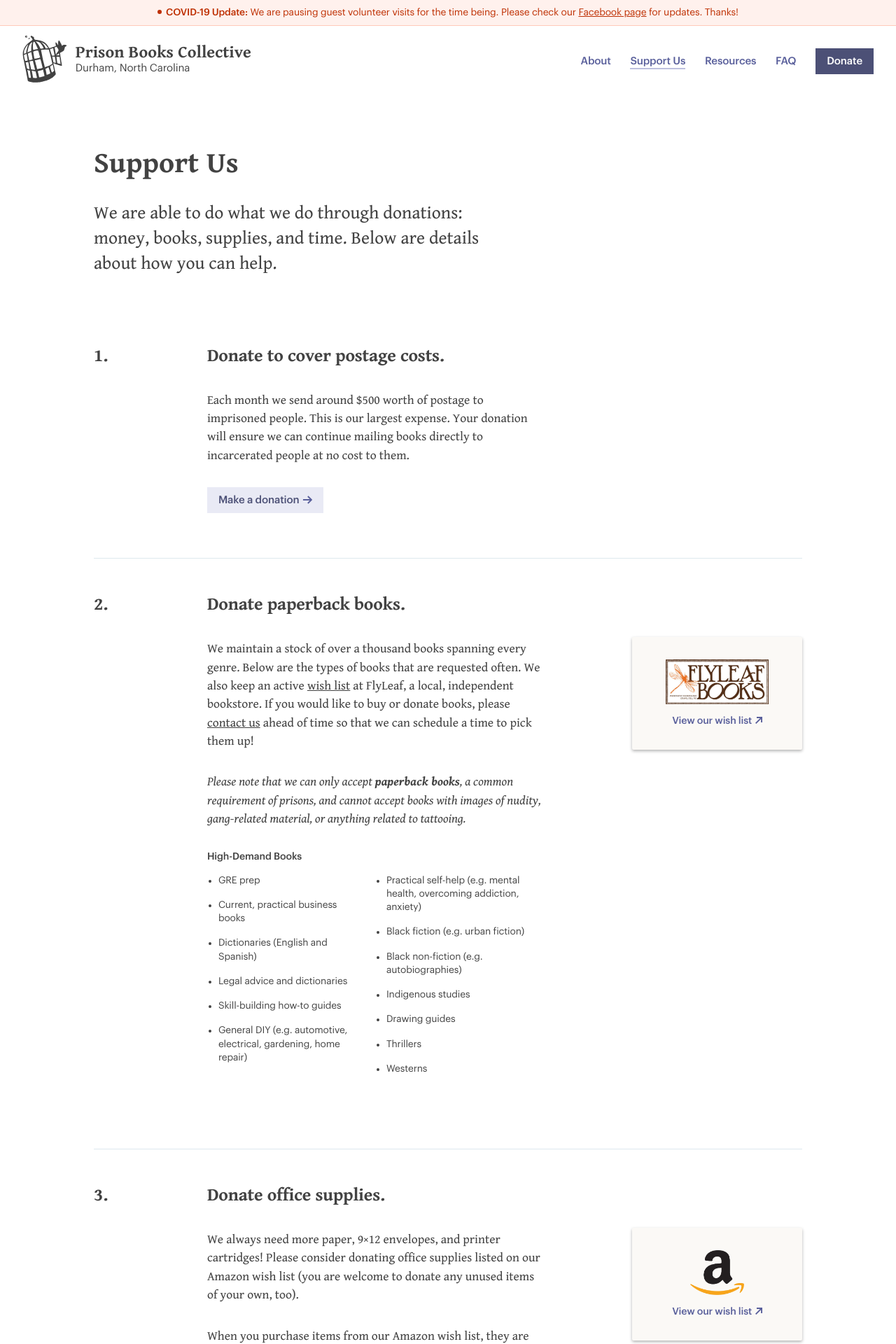
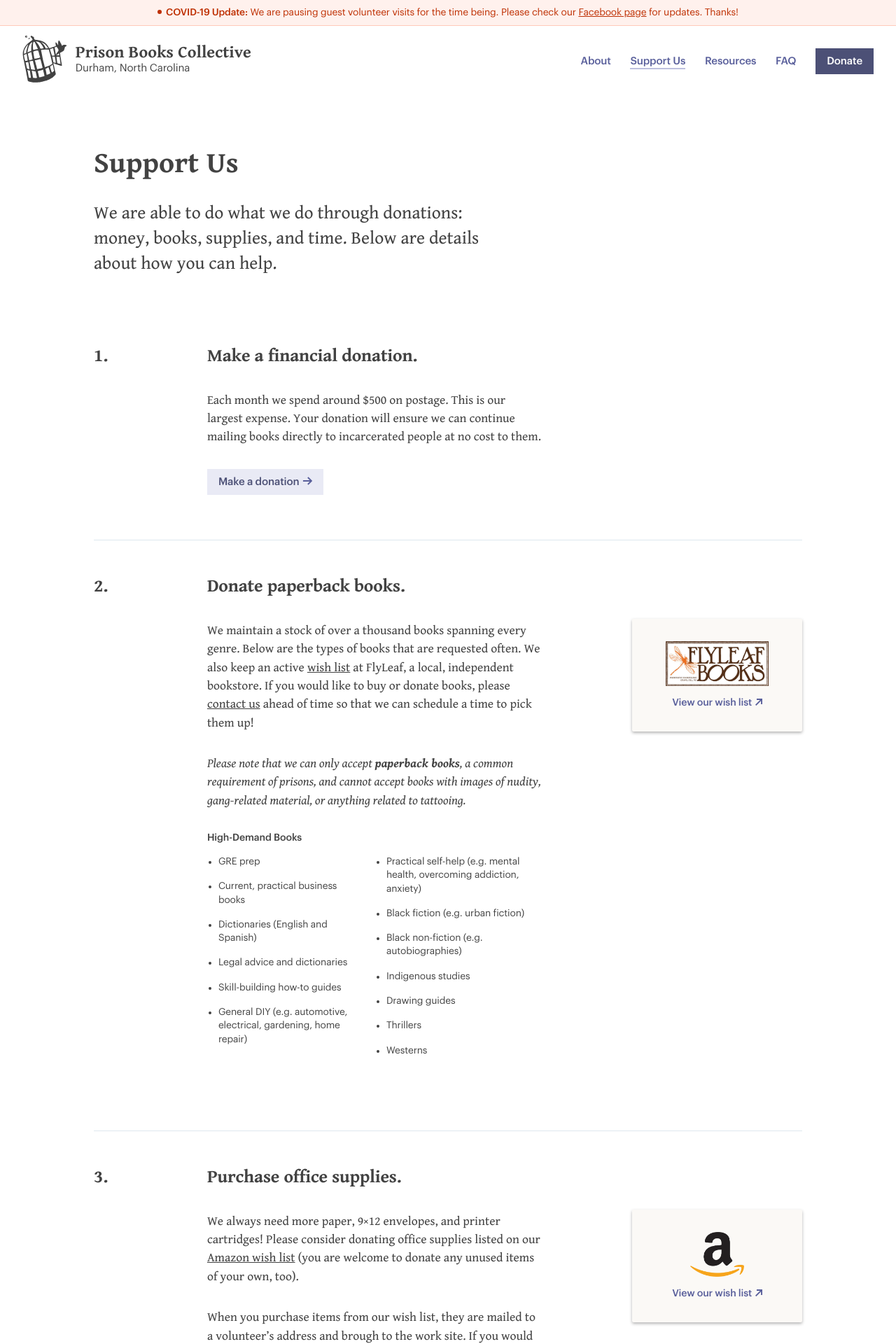
Before and after one commit to prisonbookscollective/prisonbookscollective.github.io, a Jekyll site: the page built from support-us.md, in a window 1280 px wide. Shown: the top 1920 px of the page at 70% size. Built offline with Jekyll 4.4.1, drawn with Linux system fonts in a browser that asks for light colours; some of the changed text lies outside the part shown.

Commit message:
Updates misc. styles

```diff
--- a/_layouts/default.html
+++ b/_layouts/default.html
@@ -15,7 +15,7 @@
           <div class="home-intro ">
             <div class="home-intro-description">
               <p class="intro">We send free books and zines to thousands of incarcerated people in North Carolina and Alabama every year.</p>
-              <p class="intro-secondary">Our mission is to reduce the isolation of imprisonment and provide resources for navigating the mass incarceration system.</p>
+              <p class="intro-secondary">Our mission is to reduce the isolation of imprisonment and provide resources for people enduring the mass incarceration system.</p>
               <a href="/about" class="btn-tertiary">Learn more about PBC</a>
             </div>
             <figure>
--- a/_sass/_pages.scss
+++ b/_sass/_pages.scss
@@ -219,7 +219,7 @@
 		} // .home-intro-description
 
 		figure {
-			margin-top: 2rem;
+			margin-top: 1rem;
 			width: 32%;
 
 			@media all and (max-width: $break-medium) {
@@ -378,7 +378,14 @@
 
 	dt {
 		@include serif-medium-bold;
+		border-top: 1px solid $gray-02;
 		margin: 3rem 0 0.5rem 0;
+		padding-top: 2rem;
+
+		&:first-child {
+			border-top: none;
+			padding-top: 0;
+		}
 	}
 }
 
--- a/support-us.md
+++ b/support-us.md
@@ -10,9 +10,9 @@
 		<p>1.</p>
 	</div>
 	<div class="content">
-		<h2>Donate to cover postage costs.</h2>
-		<p>Each month we send around $500 worth of postage to imprisoned people. This is our largest expense. Your donation will ensure we can continue mailing books directly to incarcerated people at no cost to them.</p>
-		<a href="" class="btn-secondary arrow">Make a donation</a>
+		<h2>Make a financial donation.</h2>
+		<p>Each month we spend around $500 on postage. This is our largest expense. Your donation will ensure we can continue mailing books directly to incarcerated people at no cost to them.</p>
+		<a href="/donate" class="btn-secondary arrow">Make a donation</a>
 	</div>
 </div>
 
@@ -22,7 +22,7 @@
 	</div>
 	<div class="content">
 		<h2>Donate paperback books.</h2>
-		<p>We maintain a stock of over a thousand books spanning every genre. Below are the types of books that are requested often. We also keep an active <a href="{{ site.flyleaf_wishlist }}">wish list</a> at FlyLeaf, a local, independent bookstore. If you would like to buy or donate books, please <a href="mailto:{{ site.contact_email }}?subject=Donation">contact us</a> ahead of time so that we can schedule a time to pick them up!</p>
+		<p>We maintain a stock of over a thousand books spanning every genre. Below are the types of books that are requested often. We also keep an active <a href="{{ site.flyleaf_wishlist }}">wish list</a> at FlyLeaf, a local, independent bookstore. If you would like to buy or donate books, please <a href="mailto:{{ site.contact_email }}?subject=Book%20Donation">contact us</a> ahead of time so that we can schedule a time to pick them up!</p>
 		<p><i>Please note that we can only accept <strong>paperback books</strong>, a common requirement of prisons, and cannot accept books with images of nudity, gang-related material, or anything related to tattooing.</i></p>
 		<div class="genre-links">
 			<p class="label">High-Demand Books</p>
@@ -54,9 +54,9 @@
 		<p>3.</p>
 	</div>
 	<div class="content">
-		<h2>Donate office supplies.</h2>
-		<p>We always need more paper, 9×12 envelopes, and printer cartridges! Please consider donating office supplies listed on our Amazon wish list (you are welcome to donate any unused items of your own, too).</p>
-		<p>When you purchase items from our Amazon wish list, they are mailed to a volunteer’s address and brough to the work site. If you would like to donate items directly, please contact us and we’ll schedule a time to meet. Thanks!</p>
+		<h2>Purchase office supplies.</h2>
+		<p>We always need more paper, 9×12 envelopes, and printer cartridges! Please consider donating office supplies listed on our <a href="{{ site.amazon_wishlist }}">Amazon wish list</a> (you are welcome to donate any unused items of your own, too).</p>
+		<p>When you purchase items from our wish list, they are mailed to a volunteer’s address and brough to the work site. If you would like to donate items directly, please <a href="mailto:{{ site.contact_email }}?subject=Office%20Supply%20Donation">contact us</a> and we’ll schedule a time to meet. Thanks!</p>
 	</div>
 	<a href="{{ site.amazon_wishlist }}" class="support-card">
 		<img src="/img/logo-amazon.png" alt="">
```
Also changed, not shown: other parts of support-us.md (+1 -1 lines), 2 other files.
